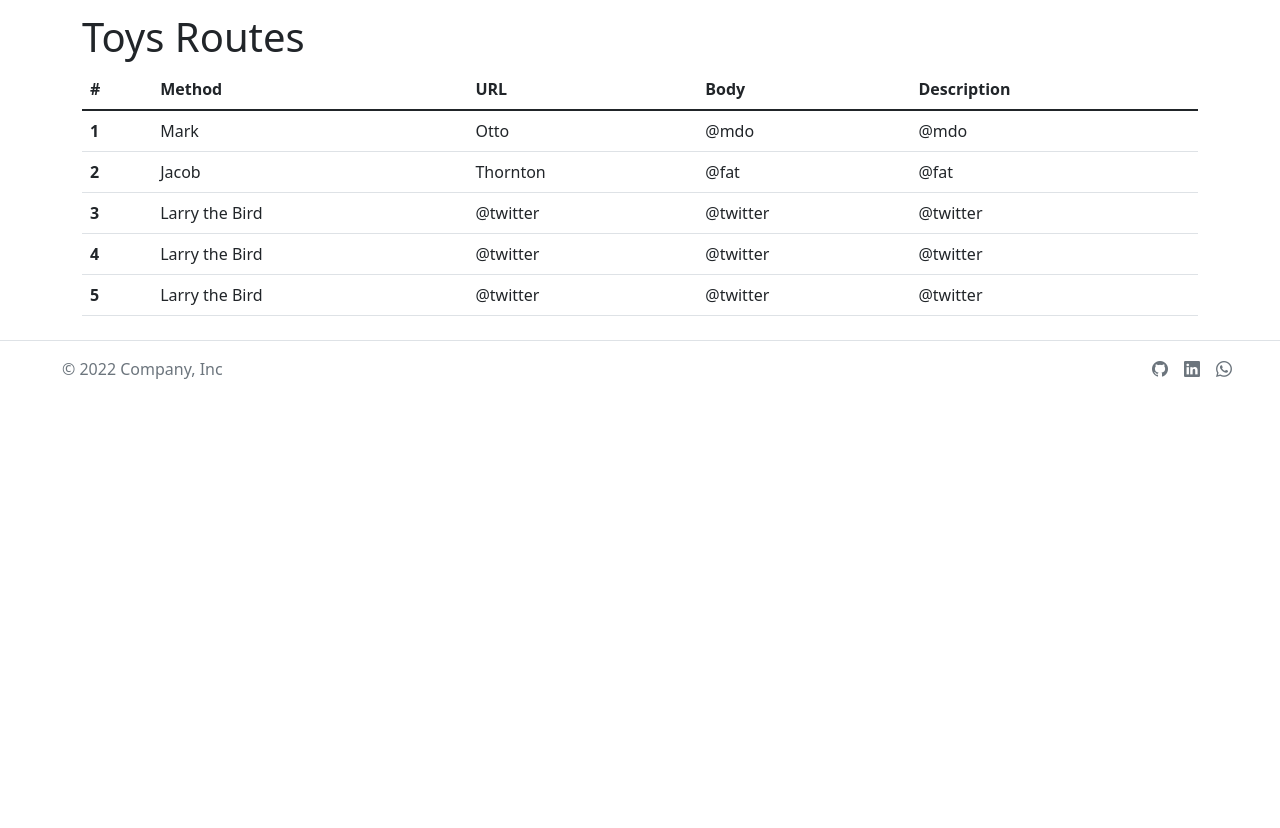
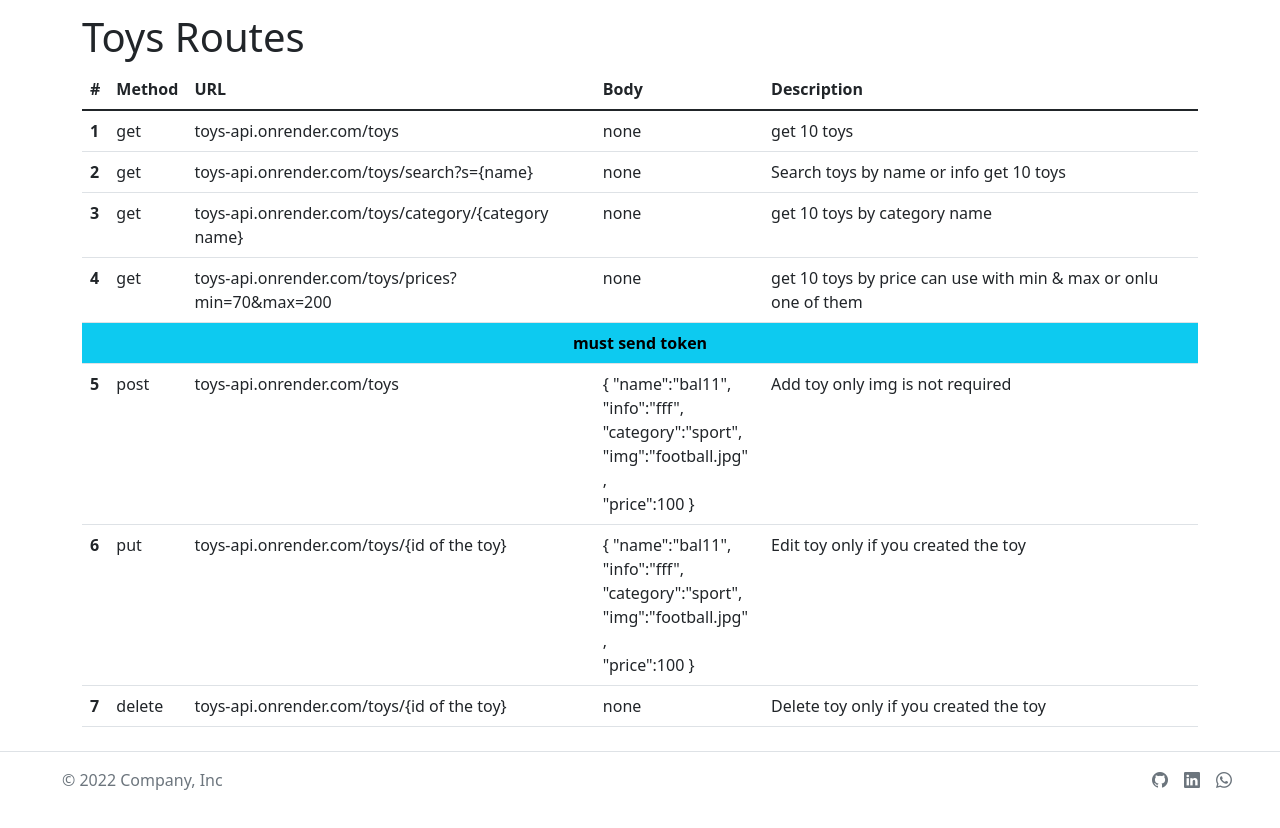
Before and after one commit to benshirom/toys-api, a website: page public/index.html in a window 1280 px wide. Shown: the part 666-1494 px from the top of the page. Before the commit the page ends 1087 px from the top, so only its background shows below. Drawn offline with nearby package versions, Linux system fonts and the light colour scheme.

Commit message:
Add files via upload

```diff
--- a/public/index.html
+++ b/public/index.html
@@ -142,38 +142,65 @@
                 <tbody class="table-group-divider">
                     <tr>
                         <th scope="row">1</th>
-                        <td>Mark</td>
-                        <td>Otto</td>
-                        <td>@mdo</td>
-                        <td>@mdo</td>
+                        <td>get</td>
+                        <td>toys-api.onrender.com/toys</td>
+                        <td>none</td>
+                        <td>get 10 toys </td>
                     </tr>
                     <tr>
                         <th scope="row">2</th>
-                        <td>Jacob</td>
-                        <td>Thornton</td>
-                        <td>@fat</td>
-                        <td>@fat</td>
+                        <td>get</td>
+                        <td>toys-api.onrender.com/toys/search?s={name}</td>
+                        <td>none</td>
+                        <td>Search toys by name or info get 10 toys</td>
                     </tr>
                     <tr>
                         <th scope="row">3</th>
-                        <td >Larry the Bird</td>
-                        <td>@twitter</td>
-                        <td>@twitter</td>
-                        <td>@twitter</td>
+                        <td >get</td>
+                        <td>toys-api.onrender.com/toys/category/{category name}</td>
+                        <td>none</td>
+                        <td>get 10 toys by category name</td>
                     </tr>
                     <tr>
                         <th scope="row">4</th>
-                        <td >Larry the Bird</td>
-                        <td>@twitter</td>
-                        <td>@twitter</td>
-                        <td>@twitter</td>
+                        <td >get</td>
+                        <td>toys-api.onrender.com/toys/prices?min=70&max=200</td>
+                        <td>none</td>
+                        <td>get 10 toys by price can use with min & max or onlu one of them </td>
+                    </tr>
+                    <tr>
+                        <td colspan="5" class="text-center text-bg-info text fw-bold " >must send token</td>
                     </tr>
                     <tr>
                         <th scope="row">5</th>
-                        <td >Larry the Bird</td>
-                        <td>@twitter</td>
-                        <td>@twitter</td>
-                        <td>@twitter</td>
+                        <td >post</td>
+                        <td>toys-api.onrender.com/toys</td>
+                        <td>{  "name":"bal11",
+                            <br> "info":"fff",
+                            <br> "category":"sport",
+                            <br> "img":"football.jpg" ,
+                            <br> "price":100  }
+                        </td>
+                        <td>Add toy only img is not required </td>
+                    </tr>
+                    <tr>
+                        <th scope="row">6</th>
+                        <td >put</td>
+                        <td>toys-api.onrender.com/toys/{id of the toy}</td>
+                        <td>{  "name":"bal11",
+                            <br> "info":"fff",
+                            <br> "category":"sport",
+                            <br> "img":"football.jpg" ,
+                            <br> "price":100  }
+                        </td>
+                        <td>Edit toy only if you created the toy  </td>
+                    </tr>
+                    <tr>
+                        <th scope="row">7</th>
+                        <td>delete</td>
+                        <td>toys-api.onrender.com/toys/{id of the toy}</td>
+                        <td> none</td>
+                        <td>Delete toy only if you created the toy </td>
                     </tr>
                 </tbody>
             </table>
```
